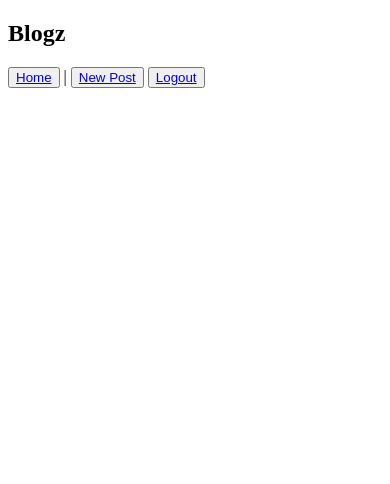
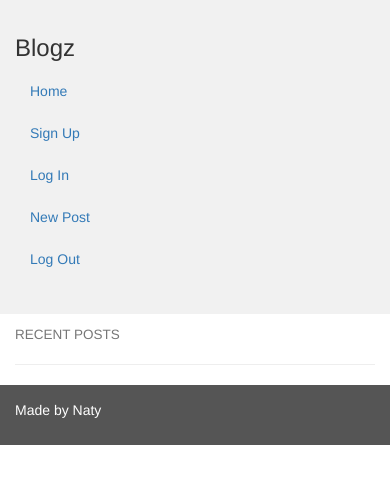
Before and after one commit to nthlfss/blogz, a Flask app: page /blog in a window 390 px wide. Shown: the top 484 px of the page. Run offline with Flask 2, Linux system fonts and the light colour scheme; the visitor is signed in with stand-in values (Sample User, id 1); tables that the repository leaves empty hold one stand-in row (values such as "Sample post"); data that the repository does not hold is empty; some libraries are stand-ins or nearby versions.

Commit message:
tweaking look

```diff
--- a/main.py
+++ b/main.py
@@ -36,9 +36,10 @@ class User(db.Model):
         self.username = username
         self.pwhash = make_pw_hash(password)
 
-
+# def to require login
 @app.before_request
 def require_login():
+    # routes allowed to be viewed without login
     allowed_routes = ['login', 'signup']
     if request.endpoint not in allowed_routes and 'username' not in session:
         return redirect('/login')
@@ -56,15 +57,10 @@ def login():
         else:
             flash('User password incorrect, or user does not exist', 'error')
 
-    return render_template('login.html', pagetitle="Log In")
+    return render_template('login.html', pagetitle="Log In", pageLabel="LOG IN")
 
 @app.route('/signup', methods=['POST', 'GET'])
 def signup():
-
-    # initialize error variables
-    usernameError = ""
-    passwordError = ""
-
     if request.method == 'POST':
         username = request.form['username']
         password = request.form['password']
@@ -76,10 +72,11 @@ def signup():
             new_user = User(username, password)
             db.session.add(new_user)
             db.session.commit()
+            flash('New user registered')
             return redirect('/login')
         else:
-            return "<h1> duplicate user</h1>"
-    return render_template('signup.html', pagetitle="Sign Up")
+            flash('User password incorrect, or user does not exist', 'error')
+    return render_template('signup.html', pagetitle="Sign Up", pageLabel="SIGN UP")
 
 @app.route('/logout')
 def logout():
@@ -91,7 +88,7 @@ def logout():
 def index():
     user = User.query.filter_by(username=session['username']).first()
     entries = Blog.query.filter_by(owner=user).all()
-    return render_template('blog.html', pagetitle="Build A Blog!", entries=entries)
+    return render_template('blog.html', pagetitle="Blogz", entries=entries, user=user, pageLabel="RECENT POSTS")
 
 
 @app.route('/newpost', methods=['GET', 'POST'])
--- /dev/null
+++ b/static/style.css
@@ -0,0 +1,29 @@
+ /* Set height of the grid so .sidenav can be 100% (adjust if needed) */
+ .row.content {height: 1000px}
+
+ /* Set gray background color and 100% height */
+ .sidenav {
+   background-color: #f1f1f1;
+   height: 100%;
+ }
+
+ /* Set black background color, white text and some padding */
+ footer {
+   background-color: #555;
+   color: white;
+   padding: 15px;
+ }
+
+ /* On small screens, set height to 'auto' for sidenav and grid */
+ @media screen and (max-width: 767px) {
+   .sidenav {
+     height: auto;
+     padding: 15px;
+   }
+   .row.content {height: auto;}
+ }
+
+.error {
+    color: red;
+}
+</style>
--- a/templates/base.html
+++ b/templates/base.html
@@ -1,21 +1,35 @@
-<!DOCTYPE HTML>
+<!DOCTYPE html>
 <html>
     <head>
         <title>{{pagetitle}}</title>
-        <style>
-            .error {
-                color: red;
-            }
-        </style>
+        <meta charset="utf-8">
+        <meta name="viewport" content="width=device-width, initial-scale=1">
+        <link rel="stylesheet" href="https://maxcdn.bootstrapcdn.com/bootstrap/3.4.0/css/bootstrap.min.css">
+        <script src="https://ajax.googleapis.com/ajax/libs/jquery/3.4.1/jquery.min.js"></script>
+        <script src="https://maxcdn.bootstrapcdn.com/bootstrap/3.4.0/js/bootstrap.min.js"></script>
+
+        <!-- Stylesheet to be used across site saved in static folder-->
+        <link rel="stylesheet" href="../static/style.css">
     </head>
 <body>
-    <nav>
-        <h1>Blogz</h1>
-        <button><a href="{{ url_for('index') }}">Home</a></button> |
-        <button><a href="{{ url_for('newpost') }}">New Post</a></button>
-        <button><a href="{{ url_for('logout') }}">Logout</a></button>
-    </nav>
 
+    <div class="container-fluid">
+        <div class="row content">
+            <div class="col-sm-3 sidenav">
+                <h3>Blogz</h3>
+                <ul class="nav nav-pills nav-stacked">
+                    <li><a href="/blog">Home</a></li>
+                    <li><a href="/signup">Sign Up</a></li>
+                    <li><a href="/login">Log In</a></li>
+                    <li><a href="/newpost">New Post</a></li>
+                    <li><a href="/logout">Log Out</a></li>
+                </ul>
+                <br>
+            </div>
+
+            <div class="col-sm-9">
+                <h4><small>{{ pageLabel }}</small></h4>
+                <hr>
                 {% with messages = get_flashed_messages(with_categories=True) %}
                 <ul>
                 {% for category, message in messages %}
@@ -24,8 +38,21 @@
                 </ul>
                 {% endwith %}
 
+
                 {% block content %}
                 {% endblock %}
 
+            </div>
+        </div>
+    </div>
+
+
 </body>
+
+
+<footer class="container-fluid">
+        <p>Made by Naty</p>
+        </footer>
+
+
 </html>
--- a/templates/blog.html
+++ b/templates/blog.html
@@ -1,10 +1,13 @@
 {% extends "base.html" %}
 
 {% block content %}
-        {% for entry in entries %}
-        <a href="{{ url_for('post', id=entry.id) }}"><h3>{{entry.title}}</h3></a>
-        <span>{{entry.body}}</span>
-        <hr />
-        {% endfor %}
+
+                {% for entry in entries %}
+                <a href="{{ url_for('post', id=entry.id) }}"><h2>{{entry.title}}</h2></a>
+                <h5><span class="glyphicon glyphicon-time"></span> Post by {{user.username}}, {{ entry.date_posted }}</h5>
+                <span>{{entry.body}}</span>
+                <hr />
+                {% endfor %}
+
 
 {% endblock %}
```
Also changed, not shown: templates/login.html (+2 -8 lines), templates/newpost.html (+6 -10 lines), templates/signup.html (+6 -6 lines). Lines whose indentation alone changed are shown as unchanged.
